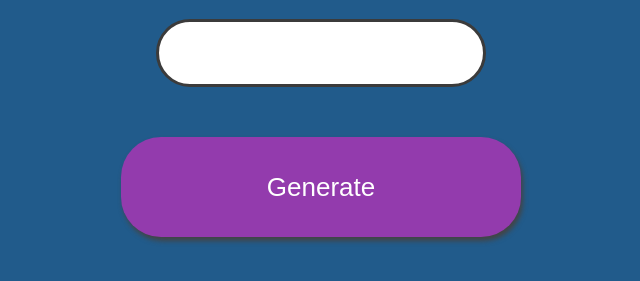
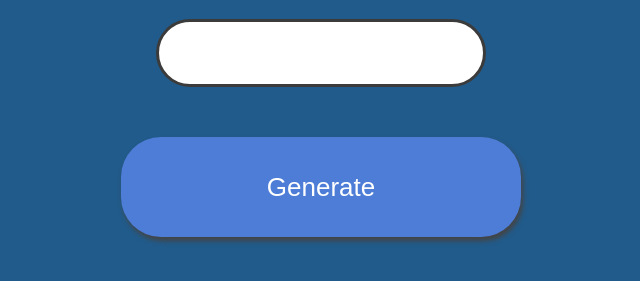
Before and after one commit to asd-developer/Project-5-Capstone-Udacity, a website built with webpack: page src/client/views/index.html in a window 1280 px wide. In both pictures the pointer is over the button "Generate". Shown: the part 483-764 px from the top of the page, without its empty margins (319-959 px from the left). Built offline with nearby package versions, Linux system fonts and the light colour scheme.

Commit message:
Version to be Submited to Udacity This is the one that should be seen for grading

```diff
--- a/src/client/styles/body.scss
+++ b/src/client/styles/body.scss
@@ -56,7 +56,10 @@ button {
     margin: 50px auto
 
 }
+button:hover{
+background: #4d7dd6;
 
+}
 h1 {
     font-size: 30px;
     margin: 40px auto;
```
Also changed, not shown: README.md, src/client/views/index.html (indentation only).
